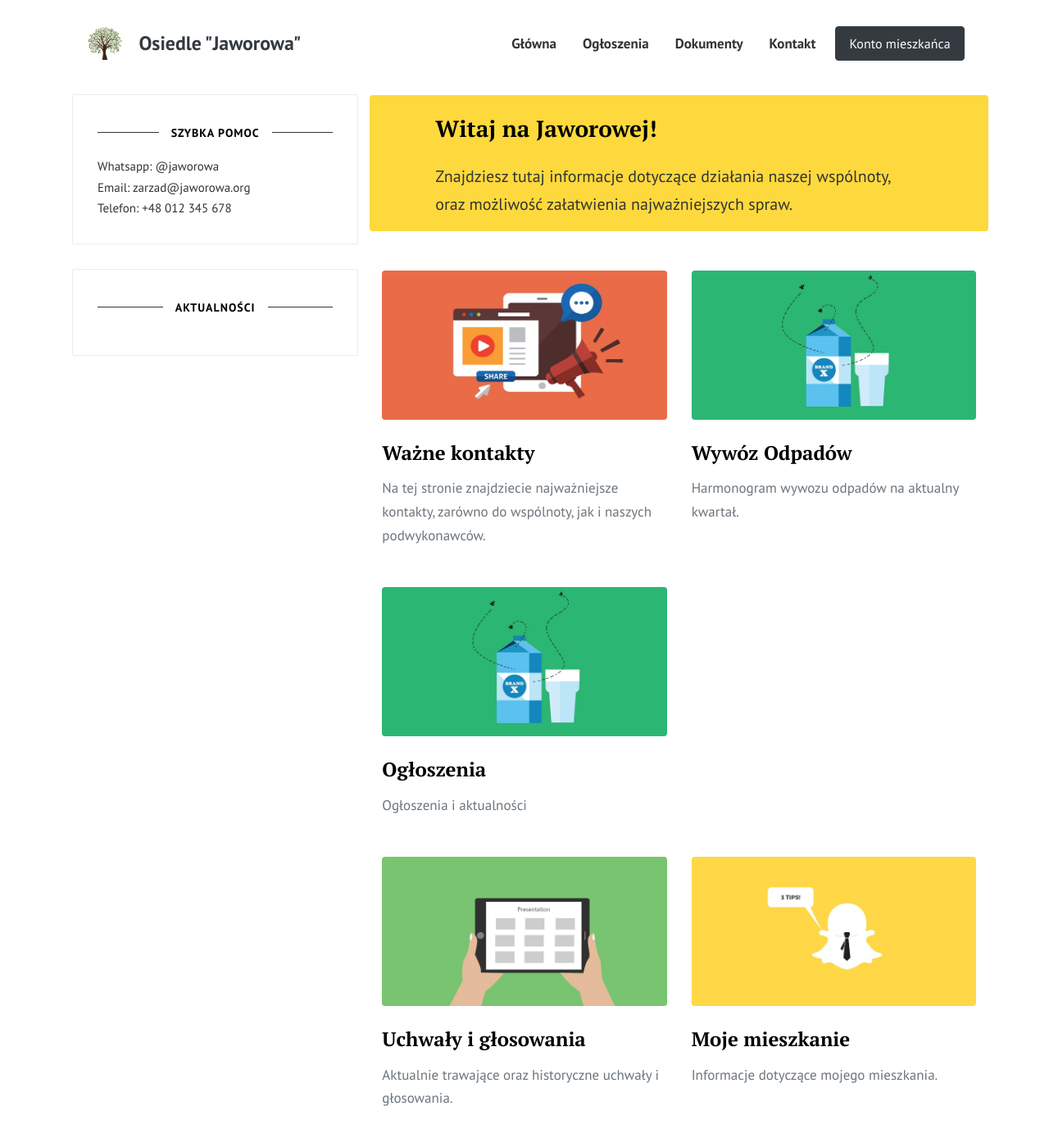
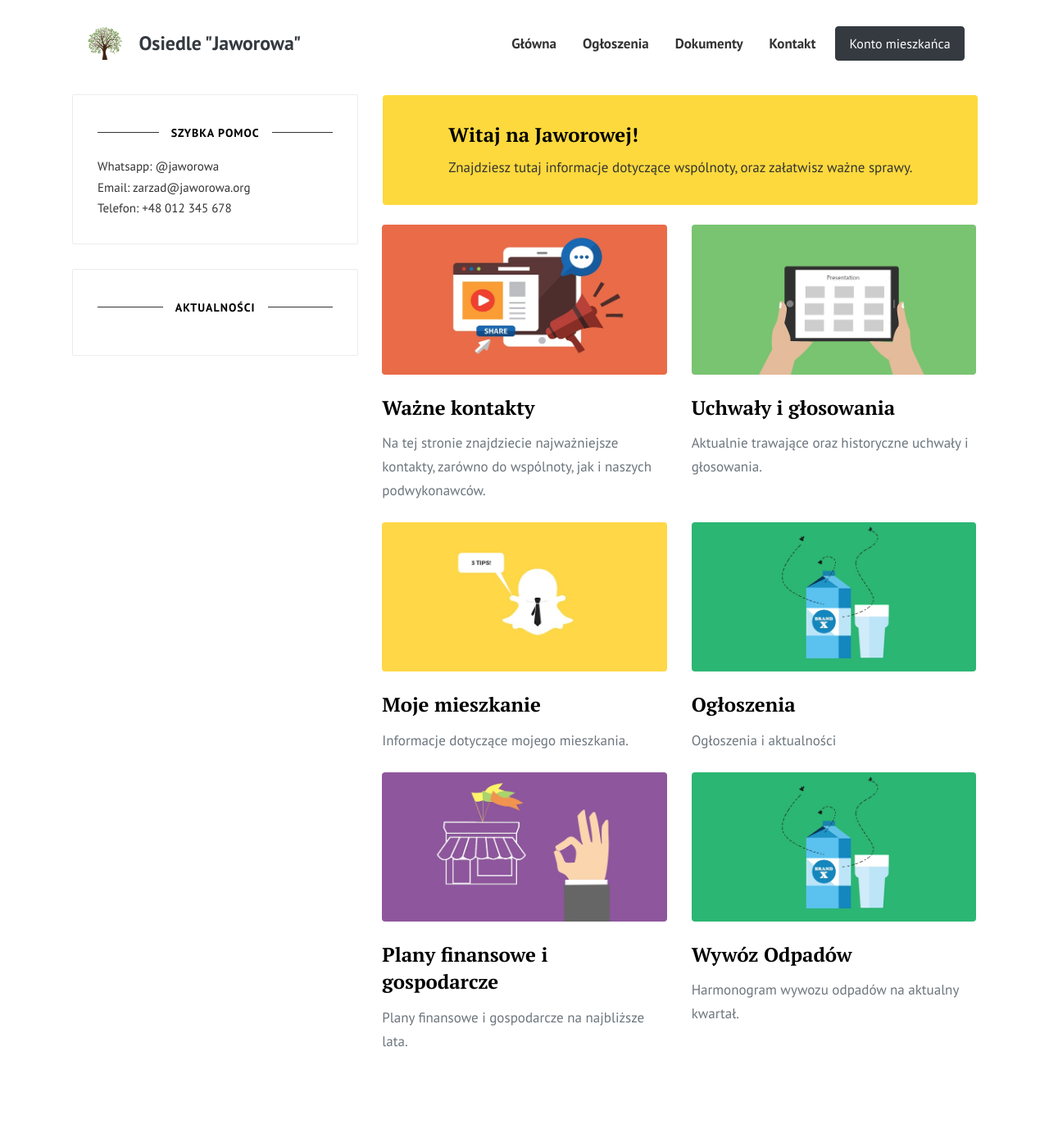
Before and after one commit to jaworowa/www, a Jekyll site: the page built from index.html, in a window 1280 px wide and 1400 px high. Shown: the top 1388 px of the window at 82% size. Built offline with Jekyll 4.4.1, drawn with Linux system fonts in a browser that asks for light colours; the list of posts is cut into pages by our own code.

Commit message:
experimenting with layout

```diff
--- a/index.html
+++ b/index.html
@@ -17,12 +17,12 @@ background: '/img/bg-index.jpg'
   <div class="col-sm-8">
     {% if page.url == "/" %}
     <div class="row">
-      <div class="rounded mb-5 hero">
-        <div class="row align-items-center justify-content-between pt-2">
+      <div class="rounded mb-4 ml-3 hero">
+        <div class="row align-items-center justify-content-between pt-3 pb-3">
           <div class="col-md-12">
-            <h3 class="font-weight-bold mb-4 serif-font">Witaj na Jaworowej!</h3>
-            <p class="lead mb-0">Znajdziesz tutaj informacje dotyczące działania naszej wspólnoty, oraz możliwość
-              załatwienia najważniejszych spraw.</p>
+            <h4 class="font-weight-bold mb-2 serif-font">Witaj na Jaworowej!</h4>
+            <p class="mb-0">Znajdziesz tutaj informacje dotyczące wspólnoty, oraz
+              załatwisz ważne sprawy.</p>
             <!--      <a href="{{site.baseurl}}/about" class="btn btn-dark text-white px-5 btn-lg">About me</a>-->
           </div>
           <!--    <div class="col-md-4 text-right pl-0 pl-lg-4">-->
@@ -35,27 +35,10 @@ background: '/img/bg-index.jpg'
 
     <div class="row">
       {% for post in site.posts %}
-      {% if post.featured == true %}
-      <div class="col-md-6 mb-5">
+      <div class="col-md-6 mb-4">
         {% include postbox.html %}
       </div>
-      {% endif %}
       {% endfor %}
-    </div>
-    <div class="row">
-      {% for post in paginator.posts %}
-      {% unless post.featured == true %}
-      <div class="col-md-6 mb-5">
-        {% include postbox.html %}
-      </div>
-      {% endunless %}
-      {% endfor %}
-    </div>
-    <!-- Pagination -->
-    <div class="bottompagination">
-      <span class="navigation" role="navigation">
-          {% include pagination.html %}
-      </span>
     </div>
   </div>
 </section>
```
Also changed, not shown: _posts/2024-05-12-plany-finansowe-i-gospodarcze.md (renamed from _posts/2024-05-13-plany-finansowe-i-gospodarcze.md), _posts/2024-05-13-ogloszenia.md (renamed from _posts/2024-05-10-ogloszenia.md), _posts/2024-05-15-wazne-kontakty.md (renamed from _posts/2024-05-12-wazne-kontakty.md).
